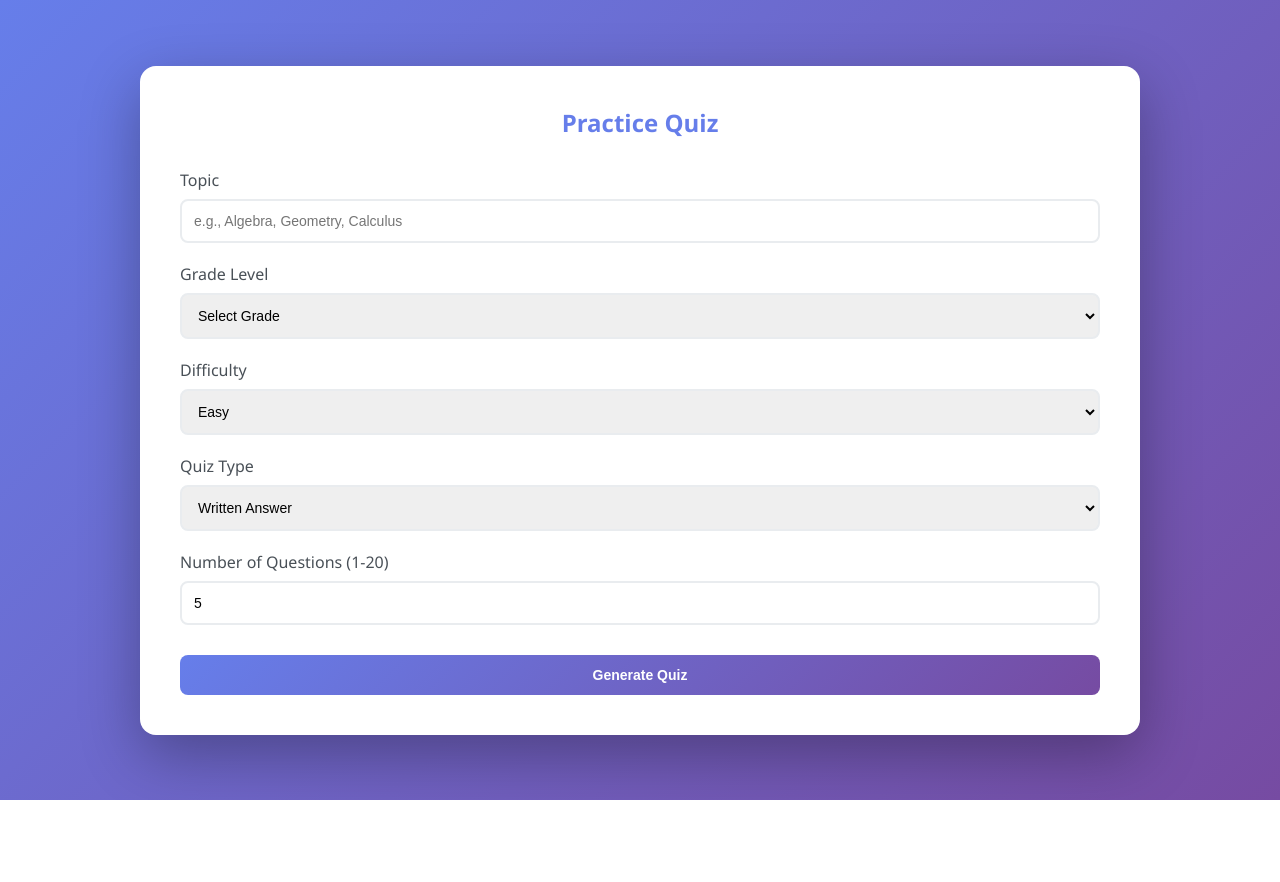
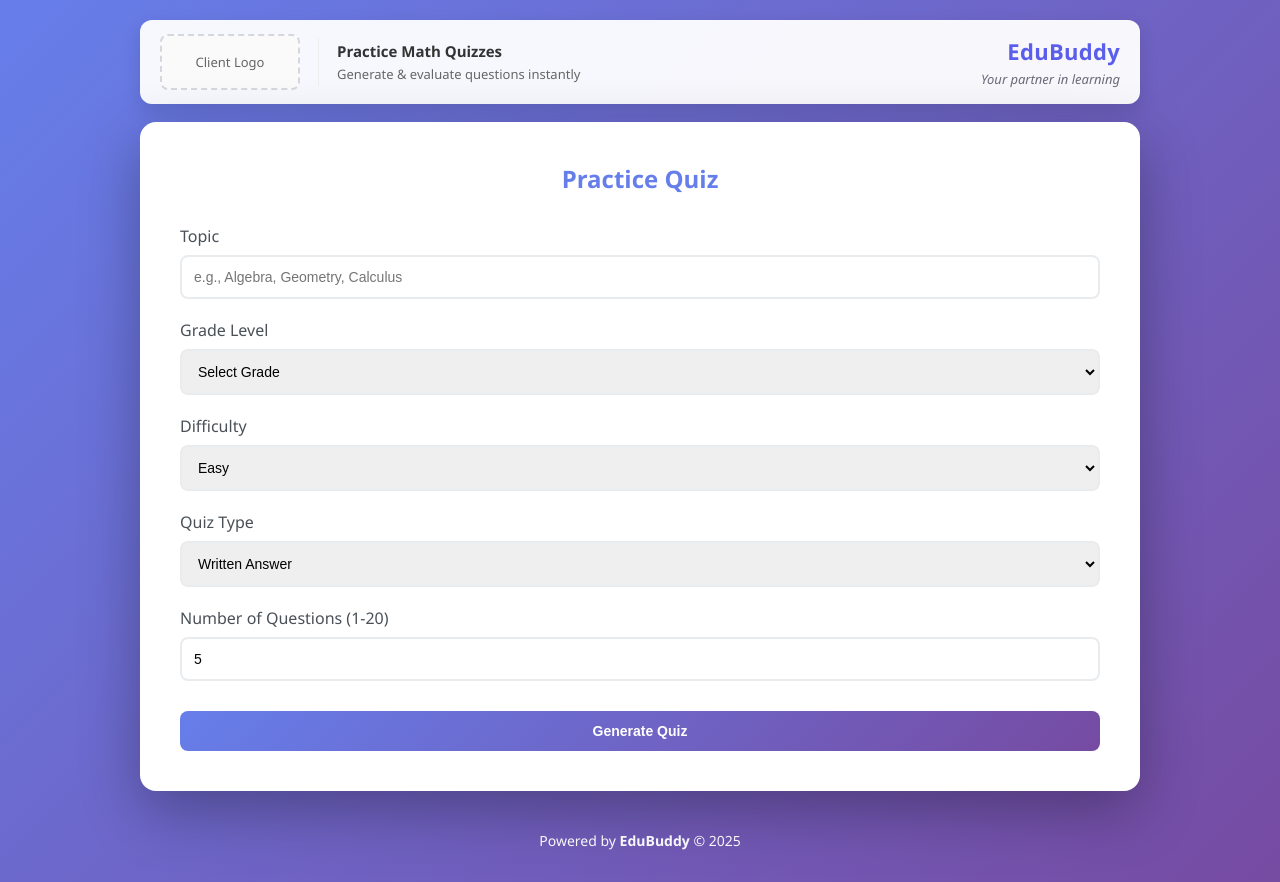
Before and after one commit to meet1530/EduBuddy, a Flask app: page / in a window 1280 px wide. Before the commit the page ends 800 px from the top, so only its background shows below. Run offline with Flask 3, Linux system fonts and the light colour scheme.

```diff
--- a/templates/quiz.html
+++ b/templates/quiz.html
@@ -1,9 +1,9 @@
 <!DOCTYPE html>
 <html lang="en">
 <head>
-  <meta charset="UTF-8">
-  <meta name="viewport" content="width=device-width, initial-scale=1.0">
-  <title>Math Practice Quiz</title>
+  <meta charset="UTF-8" />
+  <meta name="viewport" content="width=device-width, initial-scale=1.0" />
+  <title>EduBuddy Quiz Generator</title>
   <style>
     * { box-sizing: border-box; margin: 0; padding: 0; }
 
@@ -12,11 +12,76 @@
       background: linear-gradient(135deg, #667eea 0%, #764ba2 100%);
       min-height: 100vh;
       display: flex;
-      justify-content: center;
+      flex-direction: column;
       align-items: center;
       padding: 20px;
     }
 
+    /* Header with client logo placeholder and EduBuddy brand */
+    .brand-header {
+      width: 100%;
+      max-width: 1000px;
+      display: flex;
+      align-items: center;
+      gap: 16px;
+      padding: 14px 20px;
+      background: rgba(255,255,255,0.95);
+      border-radius: 12px;
+      box-shadow: 0 8px 20px rgba(0,0,0,0.12);
+      margin-bottom: 18px;
+    }
+
+    .brand-left {
+      display:flex;
+      align-items:center;
+      gap:12px;
+      flex: 1;
+    }
+
+    .client-logo-placeholder {
+      width: 140px;
+      height: 56px;
+      border-radius: 8px;
+      border: 2px dashed #d6d6df;
+      display: flex;
+      justify-content: center;
+      align-items: center;
+      font-size: 13px;
+      color: #666;
+      background: #fafafa;
+      flex-shrink: 0;
+    }
+
+    .brand-divider {
+      width:1px;
+      height:48px;
+      background:#eee;
+      margin-left: 6px;
+      margin-right: 6px;
+    }
+
+    .brand-right {
+      display:flex;
+      flex-direction:column;
+      align-items:flex-end;
+      margin-left: auto;
+    }
+
+    .edubuddy-tag {
+      font-size:22px;
+      font-weight:800;
+      color:#5a5eea;
+      letter-spacing:0.3px;
+    }
+
+    .edubuddy-tagline {
+      font-size:13px;
+      color:#6b6b7a;
+      margin-top:4px;
+      font-style:italic;
+    }
+
+    /* Main container (keeps original layout but constrained to same max-width as header) */
     .container {
       display: flex;
       background: white;
@@ -25,7 +90,7 @@
       max-width: 1000px;
       width: 100%;
       overflow: hidden;
-      margin: 20px;
+      margin: 0 0 20px 0;
     }
 
     .left {
@@ -299,11 +364,57 @@
       .button-group {
         flex-direction: column;
       }
+
+      .brand-header {
+        padding: 12px;
+        gap: 10px;
+      }
+
+      .client-logo-placeholder {
+        width: 110px;
+        height: 44px;
+      }
     }
+
+    /* Footer */
+    footer.site-footer {
+      width: 100%;
+      max-width: 1000px;
+      text-align: center;
+      padding: 12px 16px;
+      color: #ffffff;
+      opacity: 0.95;
+      margin-top: 8px;
+      font-size: 14px;
+    }
+    footer.site-footer .muted {
+      color: rgba(255,255,255,0.9);
+    }
+
   </style>
 </head>
 <body>
-  <div class="container">
+  <!-- Header -->
+  <div class="brand-header" role="banner" aria-label="Brand header">
+    <div class="brand-left">
+      <div class="client-logo-placeholder" aria-hidden="true">
+        Client Logo
+      </div>
+      <div class="brand-divider" aria-hidden="true"></div>
+      <div>
+        <div style="font-size:15px;font-weight:700;color:#333;">Practice Math Quizzes</div>
+        <div style="font-size:13px;color:#666;margin-top:4px;">Generate & evaluate questions instantly</div>
+      </div>
+    </div>
+
+    <div class="brand-right" aria-hidden="false">
+      <div class="edubuddy-tag">EduBuddy</div>
+      <div class="edubuddy-tagline">Your partner in learning</div>
+    </div>
+  </div>
+
+  <!-- Main quiz UI (unchanged logic from your original file) -->
+  <div class="container" role="main">
     <div class="left">
       <h2>Practice Quiz</h2>
 
@@ -388,13 +499,18 @@
       </div>
     </div>
 
-    <div class="right">
+    <div class="right" aria-hidden="true">
       <h3>Questions</h3>
       <div id="nav"></div>
     </div>
   </div>
 
   <div id="toast" class="toast"></div>
+
+  <!-- Footer -->
+  <footer class="site-footer muted" role="contentinfo" aria-label="Footer">
+    <div>Powered by <strong>EduBuddy</strong> © 2025</div>
+  </footer>
 
   <!-- MathJax Configuration -->
   <script>
@@ -849,5 +965,4 @@
     });
   </script>
 </body>
-
 </html>
```
